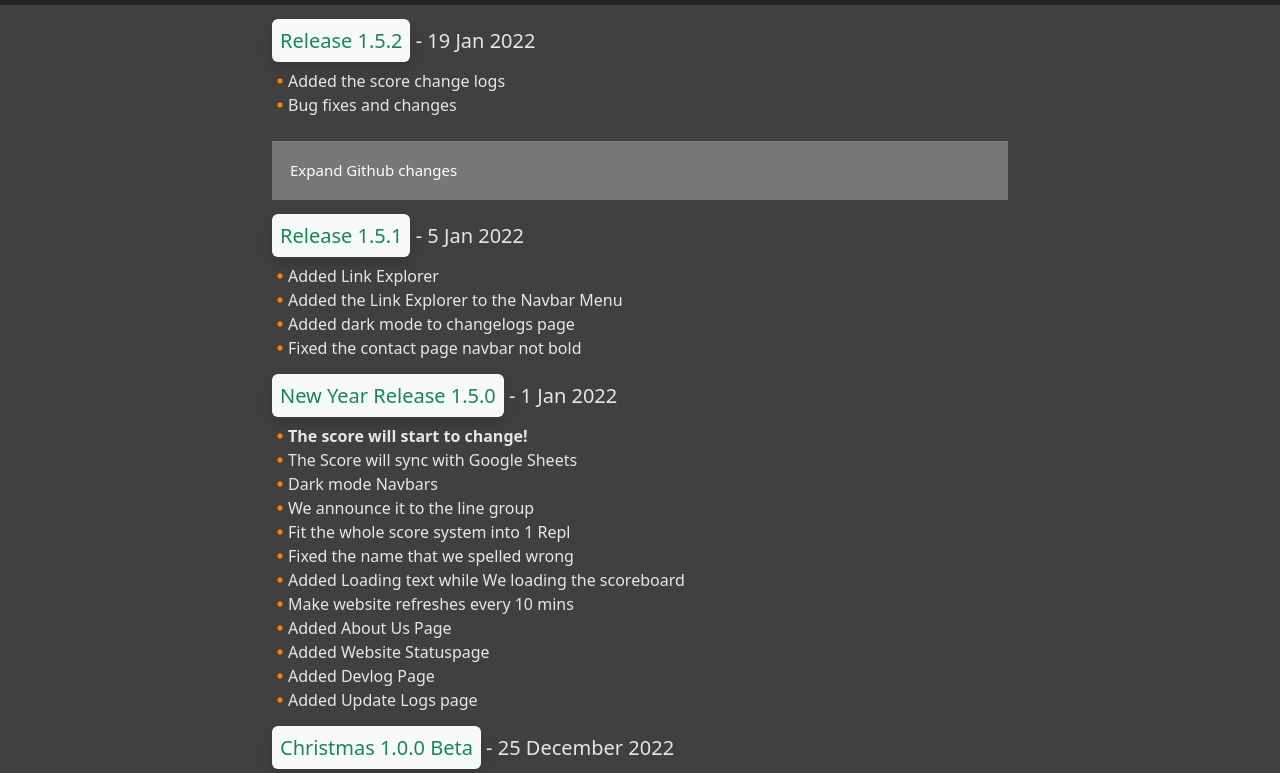
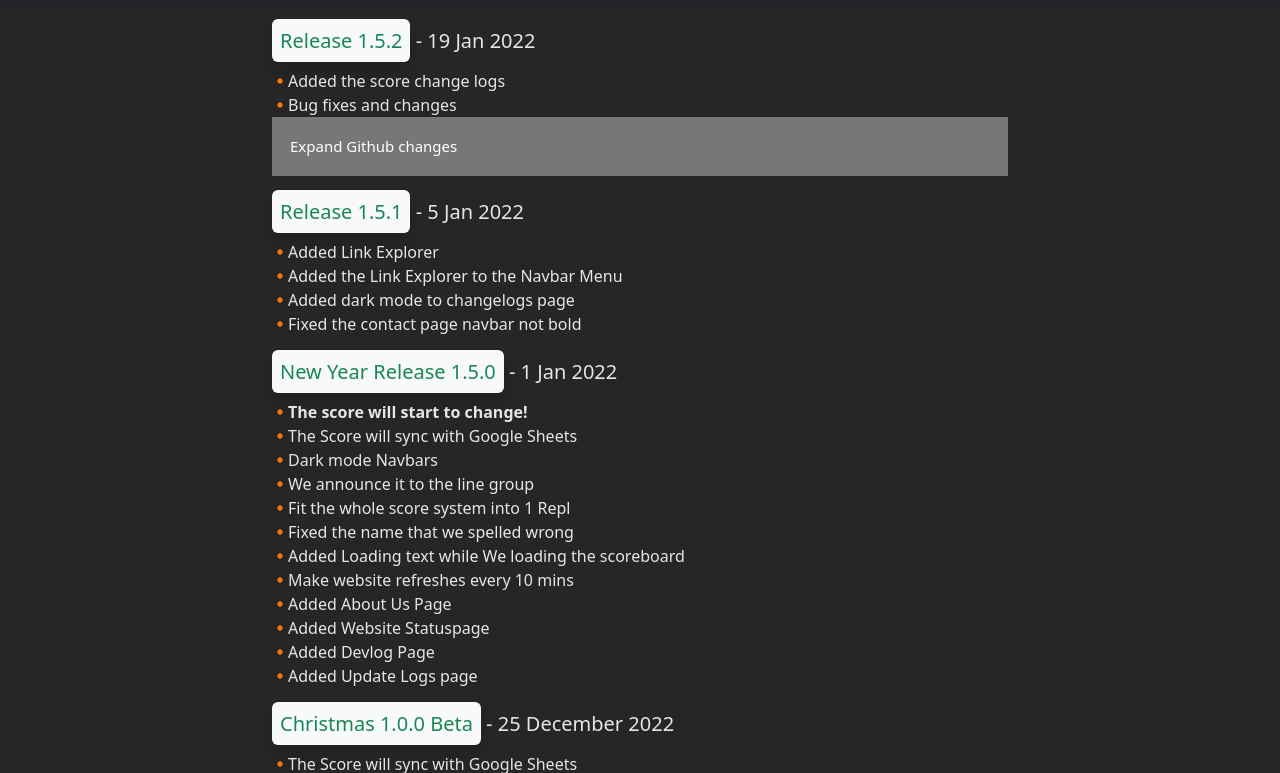
Before and after one commit to pickingname/scoresystem, a plain HTML site: page links/devlogs/updatelogs.html in a window 1280 px wide. Shown: the part 51-824 px from the top of the page. Drawn offline with nearby package versions, Linux system fonts and the light colour scheme; a script that the page names is missing.

Commit message:
fr dark theme again

```diff
--- a/links/devlogs/updatelogs.html
+++ b/links/devlogs/updatelogs.html
@@ -9,7 +9,7 @@
       <script src="https://ajax.googleapis.com/ajax/libs/jquery/3.6.1/jquery.min.js"></script>
       <style>
          body {
-         background-color: #404040;
+         background-color: #262626;
          color: #e6e6e6;
          }
 .collapsible {
@@ -72,7 +72,6 @@
                <ul class="list-unstyled mt-3">
                   <li class="text ml-3"><i class="mdi mdi-circle-medium mr-2" style="color: #fc7b03"></i>Added the score change logs</li>
                   <li class="text ml-3"><i class="mdi mdi-circle-medium mr-2" style="color: #fc7b03"></i>Bug fixes and changes</li>
-                 <br>
                  <button type="button" class="collapsible">Expand Github changes</button>
 <div class="content">
   <p>filled in the github changes<br></em>created more logs + color coded the score<br>make the scorelog dark themed<br>logged more scores<br>added poweredby in readme<br>readme changes<br>add badges<br>fix the invalid link<br>removed the beta text in some places<br>obfuscated the damn out of the main.js<br>created the code of conduct file<br>added how to use git<br>removed the example text<br>removed unused styles<br>Changed the navbars for all pages<br>removed unused navbars links<br>make the readme links topic b o l d<br>Updated issue templates<br>added the license<br>added the javascript check<br>grammar check<br>added Statuspage embed<br>made update log text easier to read<br>removed the one liner :sad:<br>Fixed not working link explorer buttons</p>
```
